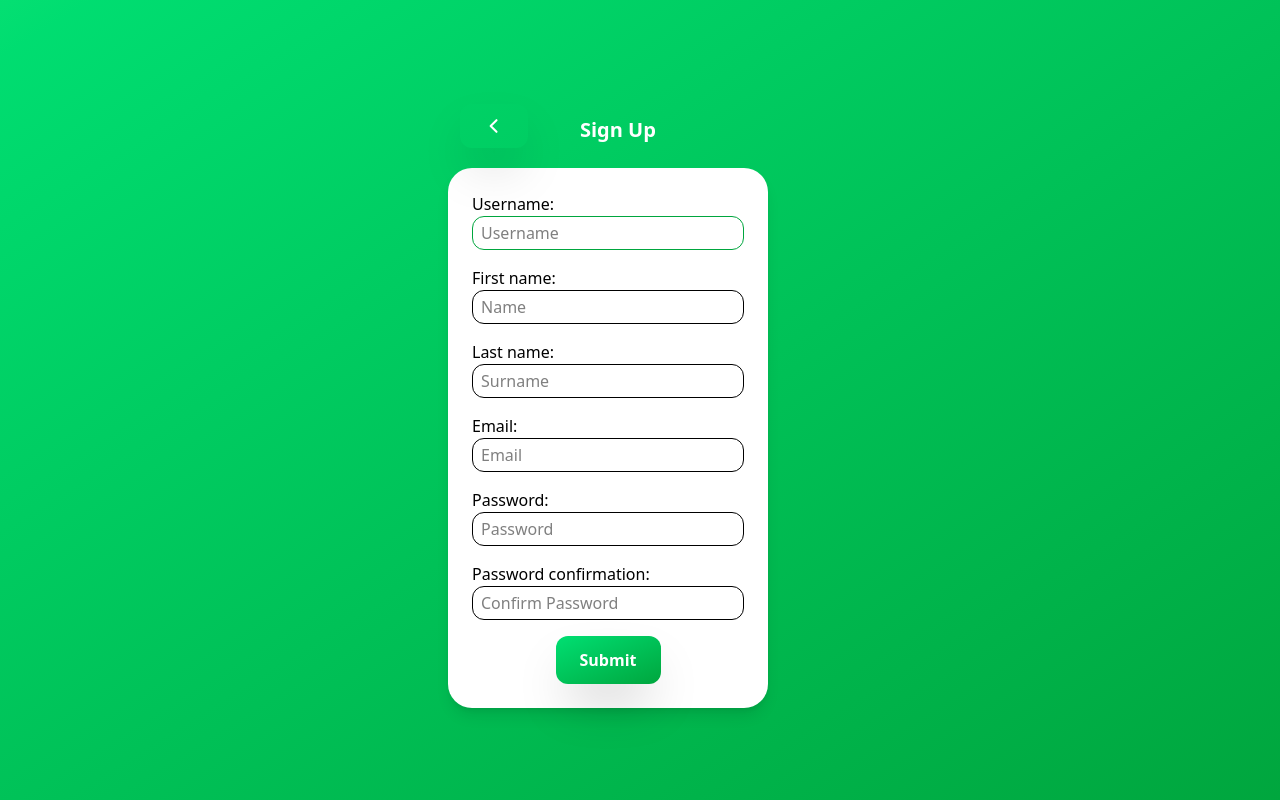
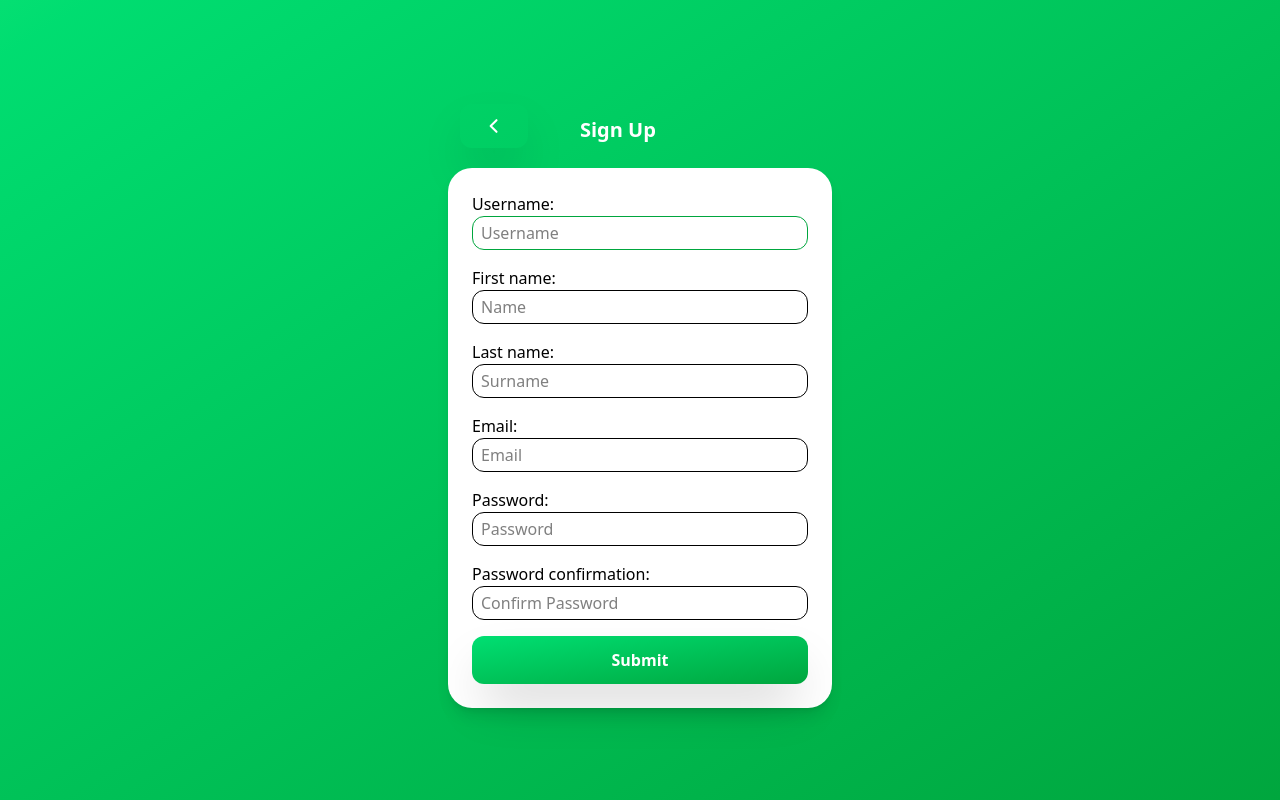
Before and after one commit to angushay42/Group-4, a Django app: page /signup in a window 1280 px wide. Run offline with Django 5.2, Linux system fonts and the light colour scheme; some libraries are stand-ins or nearby versions.

Commit message:
Did exactly the same thing to the signup

```diff
--- a/src/Users/static/css/dist/styles.css
+++ b/src/Users/static/css/dist/styles.css
@@ -896,6 +896,11 @@
       margin-top: calc(var(--spacing) * 3);
     }
   }
+  .md\:mt-4 {
+    @media (width >= 48rem) {
+      margin-top: calc(var(--spacing) * 4);
+    }
+  }
   .md\:block {
     @media (width >= 48rem) {
       display: block;
@@ -959,6 +964,11 @@
   .md\:gap-3 {
     @media (width >= 48rem) {
       gap: calc(var(--spacing) * 3);
+    }
+  }
+  .md\:gap-4 {
+    @media (width >= 48rem) {
+      gap: calc(var(--spacing) * 4);
     }
   }
   .md\:space-y-4 {
--- a/src/expiry/templates/expiry/signup.html
+++ b/src/expiry/templates/expiry/signup.html
@@ -1,9 +1,9 @@
 {% extends 'base.html' %}
 
 {% block content %}
-<div class="min-h-screen bg-gradient-to-br from-green-400 to-green-600 flex items-center justify-center p-4">
-    <div class="w-full max-w-sm">
-        <div class="flex gap-10 p-3">
+<div class="min-h-screen bg-gradient-to-br from-green-400 to-green-600 flex flex-col md:flex-row md:items-center md:justify-center md:p-4">
+    <div class="w-full md:max-w-sm md:mx-auto flex flex-col h-screen md:h-auto">
+        <div class="flex gap-10 p-6 md:p-3">
             <a href="/">
                 <button class="glass rounded-xl px-6 py-3 flex items-center gap-3 shadow-2xl transition-all duration-300 ease-out hover:shadow-xl hover:-translate-y-0.5 active:translate-y-0">
                     <svg class="w-5 h-5 text-white" fill="none" stroke="currentColor" viewBox="0 0 24 24">
@@ -11,21 +11,19 @@
                     </svg>
                 </button>
             </a>
-            <h1 class="text-xl font-semibold text-white block p-3">Sign Up</h1>
+            <h1 class="text-2xl md:text-xl font-semibold text-white block p-3">Sign Up</h1>
         </div>
-        <div class="w-80 p-6 shadow-lg bg-white rounded-3xl">
-            <form action="/signup" class="space-y-4 mt-auto" method="post">
+        <div class="w-full flex-1 px-6 pt-12 pb-8 md:p-6 shadow-lg bg-white rounded-t-3xl md:rounded-3xl">
+            <form action="/signup" class="space-y-6 md:space-y-4 max-w-md mx-auto md:max-w-none" method="post">
                 {% csrf_token %}
-                {{ form }}
-                <div class="flex items-center justify-center">
-                     <button class="font-semibold glass text-white bg-gradient-to-br from-green-400 to-green-600 rounded-xl px-6 py-3 flex items-center gap-3 shadow-2xl transition-all duration-300 ease-out hover:shadow-xl hover:-translate-y-0.5 active:translate-y-0">Submit</button>
+                <div class="flex flex-col gap-6 md:gap-4">
+                    {{ form }}
                 </div>
-
-
+                <div class="flex items-center justify-center mt-6 md:mt-4">
+                     <button class="w-full font-semibold glass text-white bg-gradient-to-br from-green-400 to-green-600 rounded-xl px-6 py-4 md:py-3 flex items-center justify-center gap-3 shadow-2xl transition-all duration-300 ease-out hover:shadow-xl hover:-translate-y-0.5 active:translate-y-0">Submit</button>
+                </div>
             </form>
-
         </div>
-
     </div>
-
+</div>
 {% endblock %}
```
Also changed, not shown: src/db.sqlite3.
